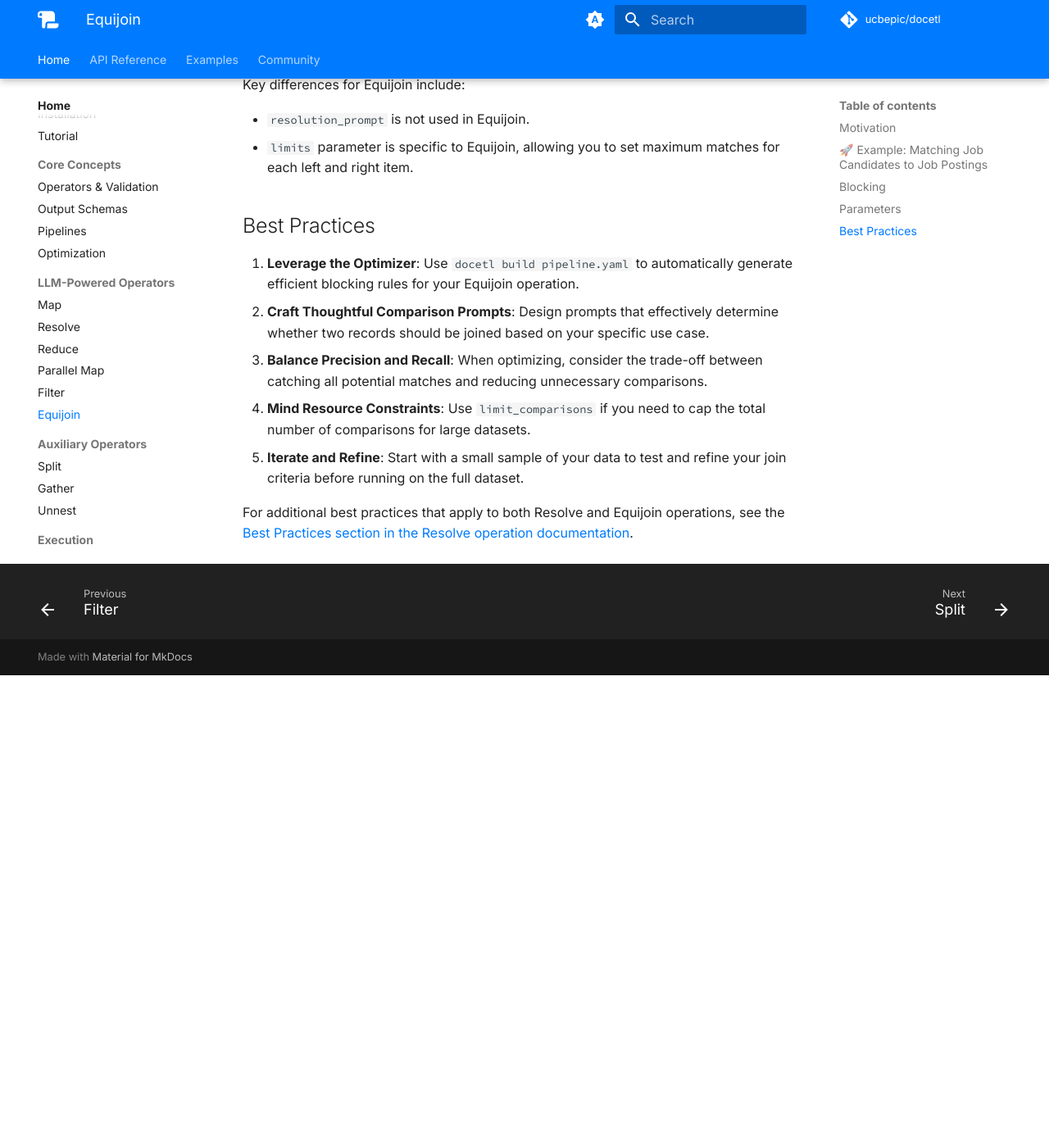
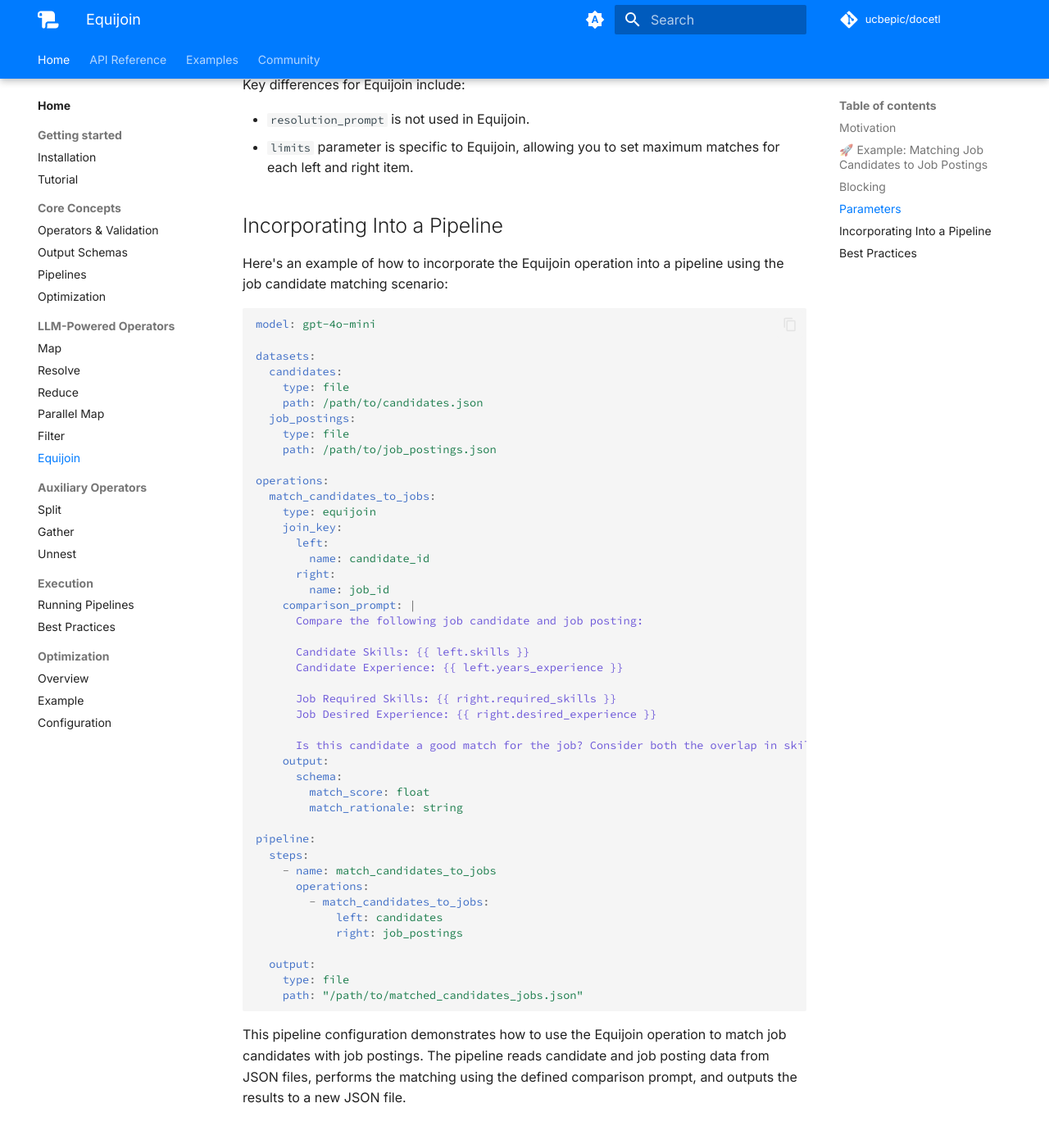
Before and after one commit to ucbepic/docetl, an MkDocs documentation site: the page built from docs/operators/equijoin.md, in a window 1280 px wide and 1400 px high, scrolled down 1699 px. Shown: the top 1385 px of the window at 82% size. Built offline with MkDocs 1.6.1 and Material for MkDocs 9.7.7, drawn with Linux system fonts in a browser that asks for light colours; comment, search, counter and statistics services are not loaded; before the commit the page ends 2523 px from its top, so only the background shows below that.

Commit message:
Update equijoin docs

````diff
--- a/docs/operators/equijoin.md
+++ b/docs/operators/equijoin.md
@@ -55,6 +55,59 @@
 - `resolution_prompt` is not used in Equijoin.
 - `limits` parameter is specific to Equijoin, allowing you to set maximum matches for each left and right item.
 
+## Incorporating Into a Pipeline
+
+Here's an example of how to incorporate the Equijoin operation into a pipeline using the job candidate matching scenario:
+
+```yaml
+model: gpt-4o-mini
+
+datasets:
+  candidates:
+    type: file
+    path: /path/to/candidates.json
+  job_postings:
+    type: file
+    path: /path/to/job_postings.json
+
+operations:
+  match_candidates_to_jobs:
+    type: equijoin
+    join_key:
+      left:
+        name: candidate_id
+      right:
+        name: job_id
+    comparison_prompt: |
+      Compare the following job candidate and job posting:
+
+      Candidate Skills: {{ left.skills }}
+      Candidate Experience: {{ left.years_experience }}
+
+      Job Required Skills: {{ right.required_skills }}
+      Job Desired Experience: {{ right.desired_experience }}
+
+      Is this candidate a good match for the job? Consider both the overlap in skills and the candidate's experience level. Respond with "True" if it's a good match, or "False" if it's not a suitable match.
+    output:
+      schema:
+        match_score: float
+        match_rationale: string
+
+pipeline:
+  steps:
+    - name: match_candidates_to_jobs
+      operations:
+        - match_candidates_to_jobs:
+            left: candidates
+            right: job_postings
+
+  output:
+    type: file
+    path: "/path/to/matched_candidates_jobs.json"
+```
+
+This pipeline configuration demonstrates how to use the Equijoin operation to match job candidates with job postings. The pipeline reads candidate and job posting data from JSON files, performs the matching using the defined comparison prompt, and outputs the results to a new JSON file.
+
 ## Best Practices
 
 1. **Leverage the Optimizer**: Use `docetl build pipeline.yaml` to automatically generate efficient blocking rules for your Equijoin operation.
````
